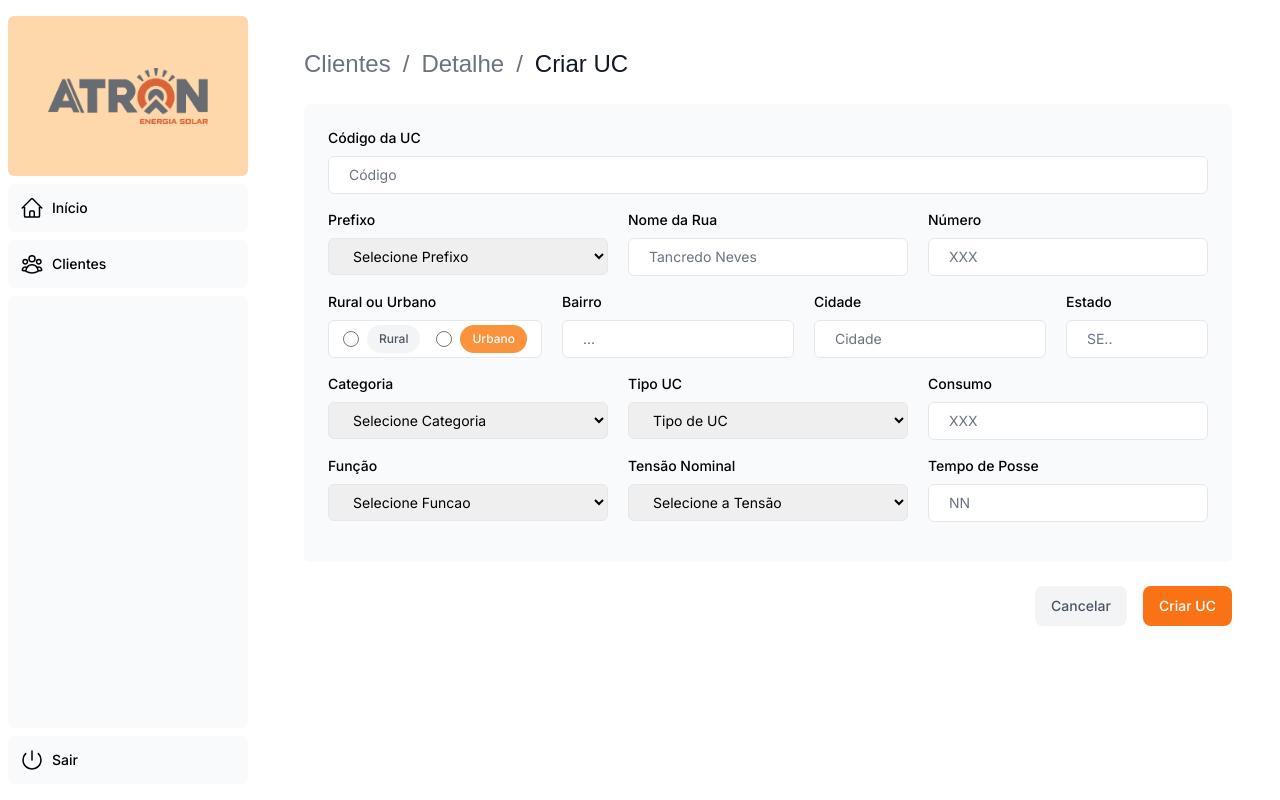
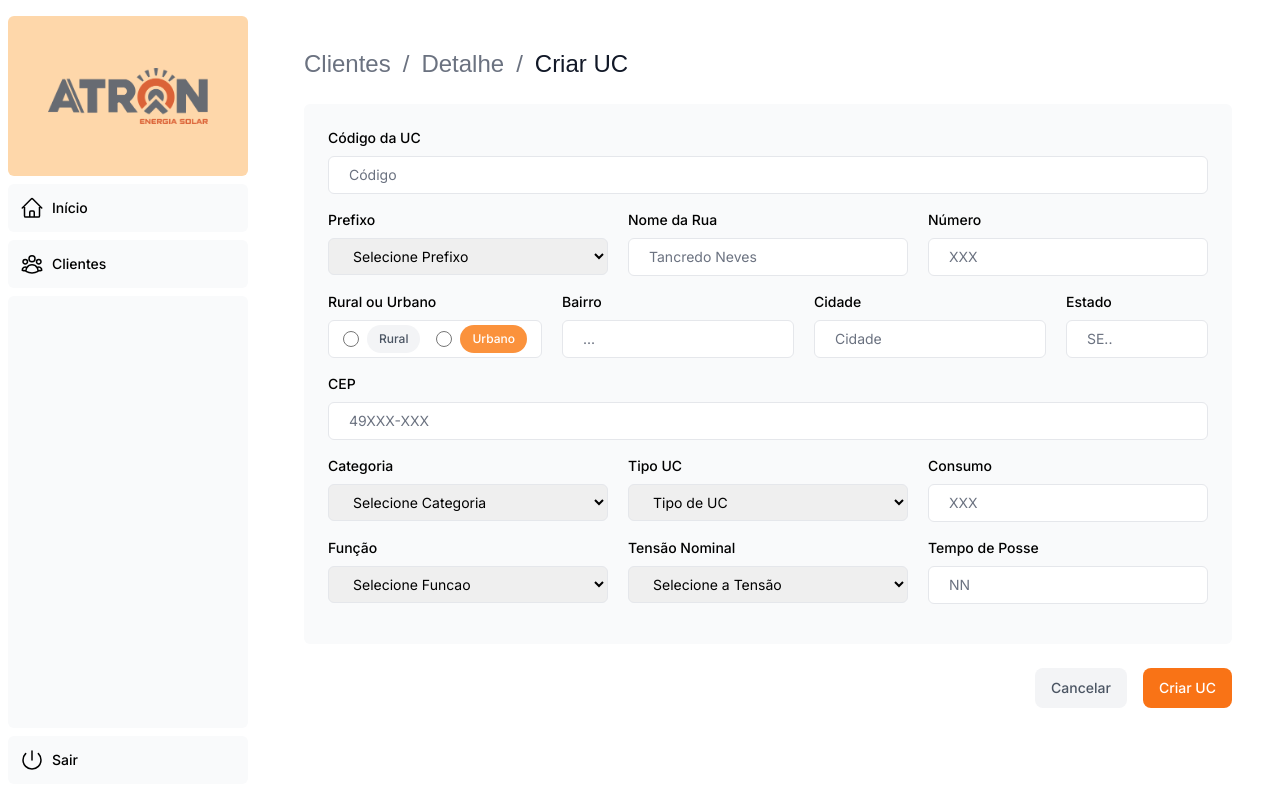
Before and after one commit to PRREng/nextjs-django-frontend, a Next.js app: page /dashboard/clientes/1/criar-uc in a window 1280 px wide. Built offline with nearby package versions, Linux system fonts and the light colour scheme; a web font is replaced by a local one.

Commit message:
just added the create uc functionality without form validation

```diff
--- a/src/app/ui/clientes/criar-uc-form.jsx
+++ b/src/app/ui/clientes/criar-uc-form.jsx
@@ -39,50 +39,31 @@ export default function Form({ client_id }) {
     e.preventDefault();
     const formData = new FormData(e.target);
     let objectFromForm = Object.fromEntries(formData);
+    objectFromForm.seforrural = objectFromForm.seforrural === "rural";
+    objectFromForm.nomeCategoria = categorias[parseInt(objectFromForm.nomeCategoria)].nome;
+    objectFromForm.nomeTipo = tipoucs[parseInt(objectFromForm.nomeTipo)].nome;
+    objectFromForm.prefixo_local = prefixos[parseInt(objectFromForm.prefixo_local)].nome;
+    objectFromForm.resideoucomercial = funcoes[parseInt(objectFromForm.resideoucomercial)].nome;
+    objectFromForm.tensaoNominal = tensoes[parseInt(objectFromForm.tensaoNominal)].nome;
+    if (!objectFromForm.tempoPosse) {objectFromForm.tempoPosse = 0;}
 
-    // get client object first
-    try {
-        const data = await fetch(`/api/clientes/${client_id}/`);
-        const cliente = await data.json();
-        console.log("Cliente selecionado");
-        console.log(cliente);
-    } catch (error) {
-        console.log('There was an error trying to fetch the client data');
+    console.log(objectFromForm);
+    objectFromForm['cliente_id'] = client_id;
+    const jsonData = JSON.stringify(objectFromForm);
+    const requestOptions = {
+        method: "POST",
+        headers: {
+        "Content-Type": "application/json",
+        },
+        body: jsonData,
     }
-    console.log("Form Data: ");
-    console.log(objectFromForm);
+    const response = await fetch(UCS_API_URL, requestOptions);
+    if (response.ok) {
+        setMessage("Thank you for creating UC")
 
-    // get Categoria object
-    try {
-        const id = 1;
-        const response = await fetch(`/api/ucs/categoria/${id}/`);
-        const categoria = await response.json();
-        console.log("Categoria Selecionada");
-        console.log(categoria);
-    } catch (error) {
-        console.log("Error trying to fetch Categoria");
+    } else {
+        setError("There was an error with your request. Please try again.")
     }
-
-    // get TipoUC object
-    // console.log(categorias[objectFromForm['nomeCategoria']].nome)
-
-    // create address first (POST)
-
-    // const jsonData = JSON.stringify(objectFromForm);
-    // const requestOptions = {
-    //     method: "POST",
-    //     headers: {
-    //     "Content-Type": "application/json",
-    //     },
-    //     body: jsonData,
-    // }
-    // const response = await fetch(UCS_API_URL, requestOptions);
-    // if (response.ok) {
-    //     setMessage("Thank you for creating UC")
-
-    // } else {
-    //     setError("There was an error with your request. Please try again.")
-    // }
   }
 
   return (
@@ -281,6 +262,24 @@ export default function Form({ client_id }) {
             </div>
         </div>
 
+        {/* CEP */}
+        <div className="mb-4">
+          <label htmlFor="cep" className="mb-2 block text-sm font-medium">
+            CEP
+          </label>
+          <div className="relative mt-2 rounded-md">
+            <div className="relative">
+              <input
+                id="cep"
+                name="CEP"
+                type="text"
+                placeholder="49XXX-XXX"
+                className="peer block w-full rounded-md border border-gray-200 py-2 pl-5 text-sm outline-2 placeholder:text-gray-500 focus:outline-orange-300"
+                aria-describedby="cep-error"
+              />
+            </div>
+          </div>
+        </div>
 
 
         {/* Categoria, tipo UC, consumo */}
--- a/src/app/ui/dashboard/latest-ucs.jsx
+++ b/src/app/ui/dashboard/latest-ucs.jsx
@@ -16,8 +16,8 @@ export default async function LatestUCs({ client_id }) {
 // (fetch usina primeiro)
 
   const latestUCs = await fetchUCs(client_id);
-  const categoria = await fetchCategoria(1);
-  console.log(`Categoria: ${JSON.stringify(categoria)}`);
+  // const categoria = await fetchCategoria(1);
+  // console.log(`Categoria: ${JSON.stringify(categoria)}`);
   console.log(latestUCs);
 
   return (
```
